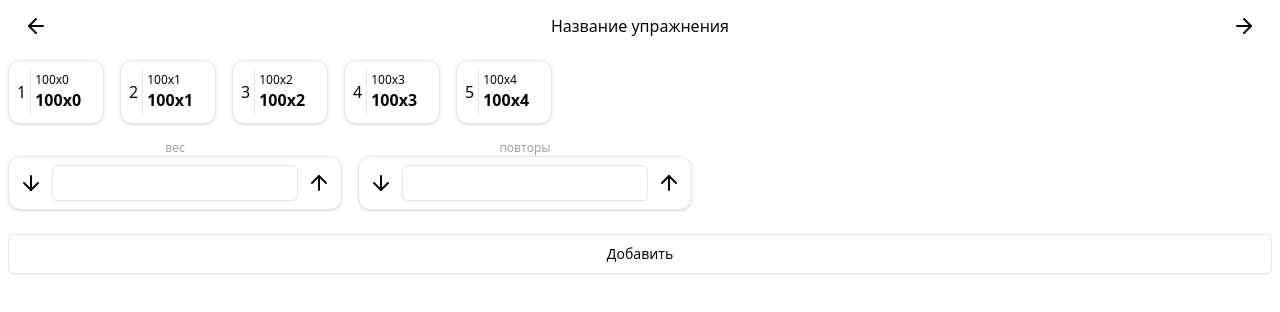
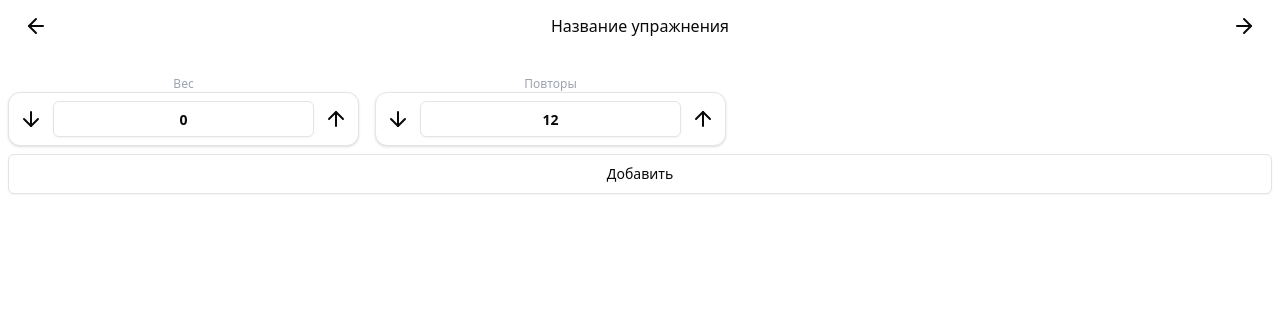
Before and after one commit to Sviut/gym-app, a React (Vite) app: page /workout/1 in a window 1280 px wide. Shown: the top 312 px of the page. Built offline with nearby package versions, Linux system fonts and the light colour scheme.

Commit message:
refactor workout

```diff
--- a/src/components/exercise-counter.tsx
+++ b/src/components/exercise-counter.tsx
@@ -39,7 +39,7 @@ export const ExerciseCounter: FC<ExerciseCounterProps> = ({
         </Button>
         <Input
           inputMode='numeric'
-          className={'text-center'}
+          className={'text-center font-bold'}
           value={value}
           onChange={(e) => onChange(+e.target.value)}
         />
--- a/src/pages/workout/components/exercise-form.tsx
+++ b/src/pages/workout/components/exercise-form.tsx
@@ -9,14 +9,15 @@ interface ExerciseFormValues {
 }
 
 interface ExerciseFormProps {
+  initialValue?: ExerciseFormValues
   onSubmit: (data: ExerciseFormValues) => void
 }
 
-const ExerciseForm: FC<ExerciseFormProps> = ({ onSubmit }) => {
+const ExerciseForm: FC<ExerciseFormProps> = ({ onSubmit, initialValue }) => {
   const { handleSubmit, watch, setValue } = useForm<ExerciseFormValues>({
     defaultValues: {
-      weight: 0,
-      reps: 10,
+      weight: initialValue?.weight ?? 0,
+      reps: initialValue?.reps ?? 12,
     },
   })
 
--- a/src/pages/workout/components/workout-item.tsx
+++ b/src/pages/workout/components/workout-item.tsx
@@ -1,17 +1,17 @@
 import { Card } from '@/components/ui/card'
 import { Separator } from '@/components/ui/separator'
 import { FC } from 'react'
+import { cn } from '@/lib/utils.ts'
+
+export type SetValue = {
+  weight: number
+  reps: number
+}
 
 interface WorkoutItemProps {
   index: number
-  prevValue?: {
-    weight: number
-    count: number
-  }
-  value: {
-    weight: number
-    count: number
-  }
+  prevValue?: SetValue
+  value?: SetValue
 }
 
 const WorkoutItem: FC<WorkoutItemProps> = ({ prevValue, value, index }) => {
@@ -19,18 +19,12 @@ const WorkoutItem: FC<WorkoutItemProps> = ({ prevValue, value, index }) => {
     <Card className={'flex min-h-16 min-w-24 items-center p-2'}>
       {index + 1} <Separator orientation={'vertical'} className={'mx-1'} />
       <div className={'flex flex-col justify-between'}>
-        <div className={'flex text-xs'}>
-          {prevValue && (
-            <>
-              <div>{prevValue.weight}</div>x<div>{prevValue.count}</div>
-            </>
-          )}
+        <div className={cn(!prevValue && 'invisible', 'flex text-xs')}>
+          <div>{prevValue?.weight}</div>x<div>{prevValue?.reps}</div>
         </div>
 
-        <div className={'flex font-bold'}>
-          <>
-            <div>{value.weight}</div>x<div>{value.count}</div>
-          </>
+        <div className={cn(!value && 'invisible', 'flex font-bold')}>
+          <div>{value?.weight}</div>x<div>{value?.reps}</div>
         </div>
       </div>
     </Card>
--- a/src/pages/workout/workout.tsx
+++ b/src/pages/workout/workout.tsx
@@ -1,33 +1,57 @@
-import { ExerciseCounter } from '@/components/exercise-counter.tsx'
-import { Button } from '@/components/ui/button.tsx'
 import WorkoutHeader from '@/pages/workout/components/workout-header.tsx'
-import WorkoutItem from '@/pages/workout/components/workout-item.tsx'
+import WorkoutItem, {
+  SetValue,
+} from '@/pages/workout/components/workout-item.tsx'
+import { useState } from 'react'
+import ExerciseForm from '@/pages/workout/components/exercise-form.tsx'
+
+interface WorkoutSet {
+  prevValue?: SetValue
+  currentValue?: SetValue
+}
 
 const Workout = () => {
+  const [currentSet, setCurrentSet] = useState(0)
+  const [workoutSet, setWorkoutSet] = useState<WorkoutSet[]>([])
+
+  const addWorkoutSet = (newSet: SetValue) => {
+    setWorkoutSet((prevState) => {
+      const updatedWorkoutState = [...prevState]
+
+      if (currentSet >= updatedWorkoutState.length) {
+        updatedWorkoutState.push({ currentValue: newSet })
+      } else {
+        updatedWorkoutState[currentSet] = {
+          ...updatedWorkoutState[currentSet],
+          currentValue: newSet,
+        }
+      }
+
+      setCurrentSet((prevState) => prevState + 1)
+
+      return updatedWorkoutState
+    })
+  }
+
+  const initialValue =
+    workoutSet.length > 0 ? workoutSet[0].prevValue : undefined
+
   return (
     <div className={'flex flex-col gap-4 p-2'}>
       <WorkoutHeader title={'Название упражнения'} />
 
       <div className={'flex flex-wrap gap-4'}>
-        {new Array(5).fill('str').map((_, i) => (
+        {workoutSet.map((set, i) => (
           <WorkoutItem
             index={i}
             key={i}
-            value={{ weight: 100, count: i }}
-            prevValue={{ weight: 100, count: i }}
+            value={set.currentValue}
+            prevValue={set.prevValue}
           />
         ))}
       </div>
 
-      <div className={'flex gap-4'}>
-        <ExerciseCounter title={'вес'} initialValue={undefined} />
-
-        <ExerciseCounter title={'повторы'} initialValue={10} />
-      </div>
-
-      <Button className={'mt-2 w-full'} size={'lg'} variant={'outline'}>
-        Добавить
-      </Button>
+      <ExerciseForm initialValue={initialValue} onSubmit={addWorkoutSet} />
     </div>
   )
 }
```
